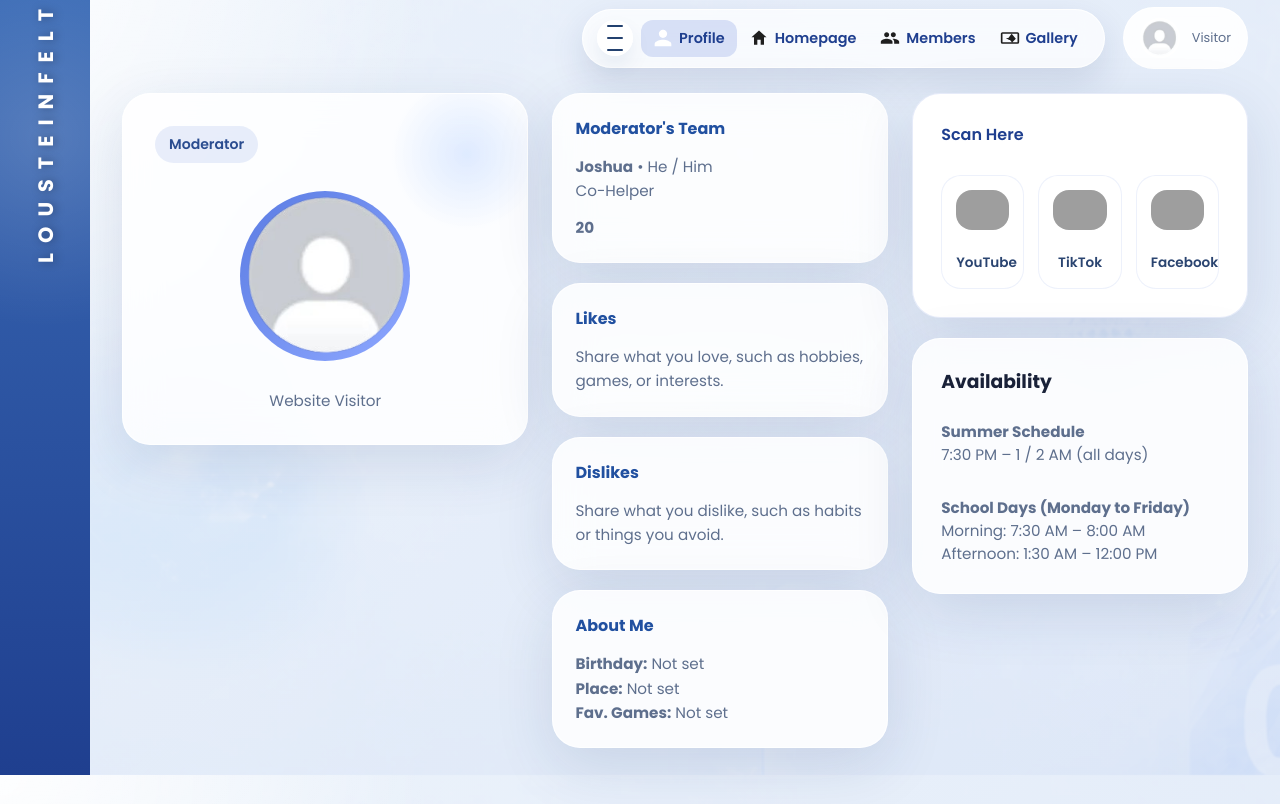
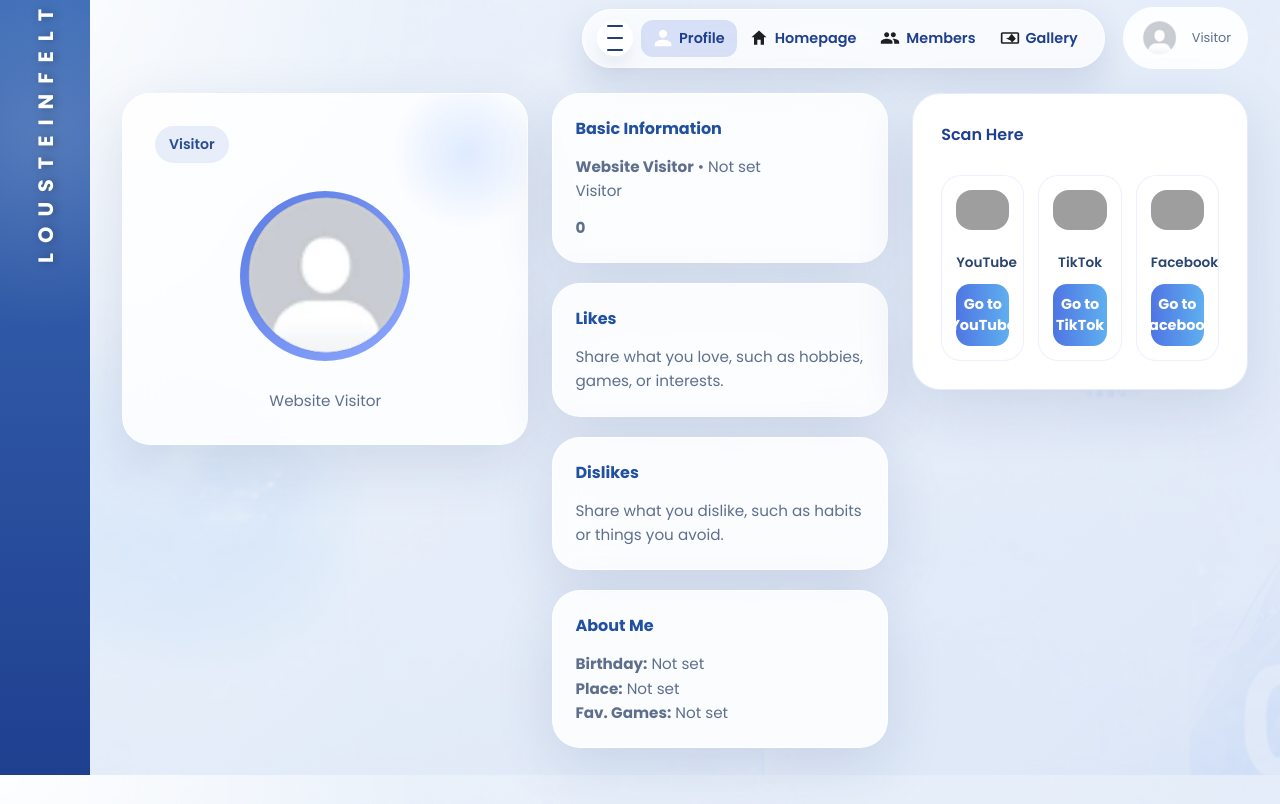
Before and after one commit to joshuaocariza2006/louistenfelt2, a Flask app: template templates/homepage.html in a window 1280 px wide. Shown: the part 25-829 px from the top of the page. Run offline with Flask 3, Linux system fonts and the light colour scheme; the template is opened without the code that fills it, so the values that code supplies are empty; grey boxes are pictures that could not be loaded.

Commit message:
Update homepage.html

```diff
--- a/templates/homepage.html
+++ b/templates/homepage.html
@@ -508,17 +508,22 @@ button {
   font-weight: 600;
   color: #2a4470;
 }
-.availability-card {
-  display: grid;
-  gap: 14px;
-  padding: 28px;
+.qr-card-item a.qr-redirect-button {
+  display: inline-flex;
+  align-items: center;
+  justify-content: center;
+  margin-top: 10px;
+  width: 100%;
+  padding: 10px 12px;
+  border-radius: 14px;
+  background: linear-gradient(90deg, #4f75e3, #5fafef);
+  color: white;
+  text-decoration: none;
+  font-size: 0.9rem;
+  font-weight: 700;
 }
-.availability-card h3 {
-  margin-bottom: 10px;
-}
-.availability-card p {
-  color: var(--muted);
-  font-size: 0.95rem;
+.qr-card-item a.qr-redirect-button:hover {
+  filter: brightness(1.08);
 }
 .members-container {
   display: flex;
@@ -813,7 +818,7 @@ button {
         </div>
         <div class="user-dropdown">
           <button type="button" class="user-chip" onclick="toggleUserMenu(event)" aria-haspopup="true" aria-expanded="false">
-            <img src="/images/placeholder-image.png" alt="Profile avatar">
+            <img src="{{ user.avatar_url or '/images/placeholder-image.png' }}" alt="Profile avatar">
             <div>
               <strong>{{ user.display_name or user.username }}</strong>
               <span>{{ user.role or 'Visitor' }}</span>
@@ -833,10 +838,10 @@ button {
     <section id="profile" class="tab">
       <div class="profile-layout">
         <article class="card profile-card">
-          <div class="role-pill">{{ user.role or 'Moderator' }}</div>
+          <div class="role-pill">{{ user.role or 'Visitor' }}</div>
           <div class="avatar-frame">
             <div class="avatar-wrap">
-              <img src="/images/placeholder-image.png" alt="Profile picture">
+              <img src="{{ user.avatar_url or '/images/placeholder-image.png' }}" alt="Profile picture">
             </div>
           </div>
           <h1>{{ user.display_name or user.username }}</h1>
@@ -845,9 +850,9 @@ button {
 
         <div class="card-column">
           <article class="card small-card">
-            <h3>Moderator's Team</h3>
-            <p><strong>Joshua</strong> &bull; He / Him<br>Co-Helper</p>
-            <p style="margin-top: 12px;"><strong>20</strong></p>
+            <h3>Basic Information</h3>
+            <p><strong>{{ user.team_member_name or 'Website Visitor' }}</strong> &bull; {{ user.team_member_pronouns or 'Not set' }}<br>{{ user.team_member_role or 'Visitor' }}</p>
+            <p style="margin-top: 12px;"><strong>{{ user.team_member_count or '0' }}</strong></p>
           </article>
           <article class="card small-card">
             <h3>Likes</h3>
@@ -870,23 +875,21 @@ button {
             </div>
             <div class="qr-grid">
               <div class="qr-card-item">
-                <img src="https://api.qrserver.com/v1/create-qr-code/?size=120x120&data=https://youtube.com" alt="YouTube QR">
+                <img src="https://api.qrserver.com/v1/create-qr-code/?size=120x120&data={{ (user.youtube_url or 'https://youtube.com') | urlencode }}" alt="YouTube QR">
                 <span>YouTube</span>
+                <a class="qr-redirect-button" href="{{ user.youtube_url or 'https://youtube.com' }}" target="_blank" rel="noopener noreferrer">Go to YouTube</a>
               </div>
               <div class="qr-card-item">
-                <img src="https://api.qrserver.com/v1/create-qr-code/?size=120x120&data=https://tiktok.com" alt="TikTok QR">
+                <img src="https://api.qrserver.com/v1/create-qr-code/?size=120x120&data={{ (user.tiktok_url or 'https://tiktok.com') | urlencode }}" alt="TikTok QR">
                 <span>TikTok</span>
+                <a class="qr-redirect-button" href="{{ user.tiktok_url or 'https://tiktok.com' }}" target="_blank" rel="noopener noreferrer">Go to TikTok</a>
               </div>
               <div class="qr-card-item">
-                <img src="https://api.qrserver.com/v1/create-qr-code/?size=120x120&data=https://facebook.com" alt="Facebook QR">
+                <img src="https://api.qrserver.com/v1/create-qr-code/?size=120x120&data={{ (user.facebook_url or 'https://facebook.com') | urlencode }}" alt="Facebook QR">
                 <span>Facebook</span>
+                <a class="qr-redirect-button" href="{{ user.facebook_url or 'https://facebook.com' }}" target="_blank" rel="noopener noreferrer">Go to Facebook</a>
               </div>
             </div>
-          </article>
-          <article class="card availability-card">
-            <h3>Availability</h3>
-            <p><strong>Summer Schedule</strong><br>7:30 PM – 1 / 2 AM (all days)</p>
-            <p style="margin-top: 16px;"><strong>School Days (Monday to Friday)</strong><br>Morning: 7:30 AM – 8:00 AM<br>Afternoon: 1:30 AM – 12:00 PM</p>
           </article>
         </div>
       </div>
@@ -897,35 +900,35 @@ button {
     <section id="members" class="tab hidden">
       <div class="members-container">
         <div class="members-grid-top">
-          <!-- JOSHUA -->
-          <article class="member-card selected" data-member-id="joshua" data-name="Joshua" data-role="Moderator" data-description="Bot Developer & Programmer" data-bio="A passionate developer who loves creating amazing bots and programming solutions." data-likes="Building bots, mentoring new members, and solving community problems." data-dislikes="Inactivity, unresolved issues, and unclear communication." data-birthday="February 3" data-place="Cebu City" data-games="Genshin, Roblox, MLBB, Left 4 Dead" data-image="/images/profile-pic.png" data-youtube="https://www.youtube.com/@JoshuaTech" data-tiktok="https://www.tiktok.com/@joshua_dev" data-facebook="https://www.facebook.com/joshua.developer" onclick="selectMember(this)">
+          <!-- BLUEBELLTRESS - OWNER -->
+          <article class="member-card selected" data-member-id="bluebelltress" data-name="Bluebelltress" data-role="Owner" data-description="Server Owner and Founder of Loustenfelt" data-bio="Visionary leader who founded and manages the Loustenfelt community with care." data-likes="Community building, creative events, listening to members." data-dislikes="Negativity, drama, lack of inclusivity." data-birthday="November 8" data-place="Davao" data-games="Minecraft, Sims, Stardew Valley" data-image="/images/profile-pic3.png" data-youtube="https://www.youtube.com/@BluebellTress" data-tiktok="https://www.tiktok.com/@bluebelltress_official" data-facebook="https://www.facebook.com/bluebelltress.founder" onclick="selectMember(this)">
+            <img src="/images/profile-pic3.png" alt="Bluebelltress">
+            <h4>Bluebelltress</h4>
+            <p>Owner</p>
+          </article>
+
+          <!-- JOSHUA - MODERATOR -->
+          <article class="member-card" data-member-id="joshua" data-name="Joshua" data-role="Moderator" data-description="Bot Developer & Programmer" data-bio="A passionate developer who loves creating amazing bots and programming solutions." data-likes="Building bots, mentoring new members, and solving community problems." data-dislikes="Inactivity, unresolved issues, and unclear communication." data-birthday="February 3" data-place="Cebu City" data-games="Genshin, Roblox, MLBB, Left 4 Dead" data-image="/images/profile-pic.png" data-youtube="https://www.youtube.com/@JoshuaTech" data-tiktok="https://www.tiktok.com/@joshua_dev" data-facebook="https://www.facebook.com/joshua.developer" onclick="selectMember(this)">
             <img src="/images/profile-pic.png" alt="Joshua">
             <h4>Joshua</h4>
             <p>Moderator</p>
           </article>
 
-          <!-- CELD -->
+          <!-- CELD - MODERATOR -->
           <article class="member-card" data-member-id="celd" data-name="Celd" data-role="Moderator" data-description="Technical Support" data-bio="Dedicated to helping community members with technical issues and troubleshooting." data-likes="Problem-solving, helping others, system optimization." data-dislikes="Ignored tickets, rushed solutions, technical debt." data-birthday="May 15" data-place="Manila" data-games="Roblox, CS:GO, Among Us" data-image="/images/profile-pic2.png" data-youtube="https://www.youtube.com/@CeldSupport" data-tiktok="https://www.tiktok.com/@celd_tech" data-facebook="https://www.facebook.com/celd.support" onclick="selectMember(this)">
             <img src="/images/profile-pic2.png" alt="Celd">
             <h4>Celd</h4>
             <p>Moderator</p>
           </article>
 
-          <!-- BLUEBELLTRESS -->
-          <article class="member-card" data-member-id="bluebelltress" data-name="Bluebelltress" data-role="Owner" data-description="Server Owner and Founder of Loustenfelt" data-bio="Visionary leader who founded and manages the Loustenfelt community with care." data-likes="Community building, creative events, listening to members." data-dislikes="Negativity, drama, lack of inclusivity." data-birthday="November 8" data-place="Davao" data-games="Minecraft, Sims, Stardew Valley" data-image="/images/profile-pic3.png" data-youtube="https://www.youtube.com/@BluebellTress" data-tiktok="https://www.tiktok.com/@bluebelltress_official" data-facebook="https://www.facebook.com/bluebelltress.founder" onclick="selectMember(this)">
-            <img src="/images/profile-pic3.png" alt="Bluebelltress">
-            <h4>Bluebelltress</h4>
-            <p>Owner</p>
-          </article>
-
-          <!-- BLIZZ -->
+          <!-- BLIZZ - GUIDANCE COUNSELOR -->
           <article class="member-card" data-member-id="blizz" data-name="Blizz" data-role="Guidance Counselor" data-description="Strategic operations lead" data-bio="Provides strategic guidance and mentorship to community members and team." data-likes="Mentoring, strategic planning, team collaboration." data-dislikes="Micromanagement, poor planning, lack of vision." data-birthday="July 20" data-place="Quezon City" data-games="Valorant, League of Legends, Overwatch" data-image="/images/profile-pic5.png" data-youtube="https://www.youtube.com/@BlizzGaming" data-tiktok="https://www.tiktok.com/@blizz_mentor" data-facebook="https://www.facebook.com/blizz.strategic" onclick="selectMember(this)">
             <img src="/images/profile-pic5.png" alt="Blizz">
             <h4>Blizz</h4>
             <p>Guidance Counselor</p>
           </article>
 
-          <!-- ICARUSS -->
+          <!-- ICARUSS - GUIDANCE COUNSELOR -->
           <article class="member-card" data-member-id="icaruss" data-name="Icaruss" data-role="Guidance Counselor" data-description="Community support specialist" data-bio="Ensures community harmony and provides support to all members." data-likes="Supporting members, creating safe spaces, engagement." data-dislikes="Conflict without resolution, silent communities, exclusion." data-birthday="January 21" data-place="Makati" data-games="Genshin Impact, Honkai, Animal Crossing" data-image="/images/profile-pic4.png" data-youtube="https://www.youtube.com/@IcarussGaming" data-tiktok="https://www.tiktok.com/@icaruss_community" data-facebook="https://www.facebook.com/icaruss.support" onclick="selectMember(this)">
             <img src="/images/profile-pic4.png" alt="Icaruss">
             <h4>Icaruss</h4>
@@ -936,13 +939,13 @@ button {
           <div class="member-detail-layout">
             <div class="member-detail-card card">
               <div class="member-detail-content">
-                <img id="detailImage" src="/images/profile-pic.png" alt="Member" class="detail-avatar">
+                <img id="detailImage" src="/images/profile-pic3.png" alt="Member" class="detail-avatar">
                 <div class="detail-info">
-                  <h2 id="detailName">Joshua</h2>
-                  <p id="detailRole" class="detail-role">Moderator</p>
-                  <p id="detailDescription" class="detail-description">Bot Developer & Programmer</p>
+                  <h2 id="detailName">Bluebelltress</h2>
+                  <p id="detailRole" class="detail-role">Owner</p>
+                  <p id="detailDescription" class="detail-description">Server Owner and Founder of Loustenfelt</p>
                   <div class="detail-divider"></div>
-                  <p id="detailBio" class="detail-bio">A passionate developer who loves creating amazing bots and programming solutions.</p>
+                  <p id="detailBio" class="detail-bio">Visionary leader who founded and manages the Loustenfelt community with care.</p>
                   <div class="detail-footer">
                     <span class="detail-label">Member since:</span> <span>2024</span>
                   </div>
@@ -972,14 +975,17 @@ button {
                   <div class="qr-card-item">
                     <img id="qr-youtube" src="" alt="YouTube QR">
                     <span>YouTube</span>
+                    <a id="qr-youtube-link" class="qr-redirect-button" href="#" target="_blank" rel="noopener noreferrer">Go to YouTube</a>
                   </div>
                   <div class="qr-card-item">
                     <img id="qr-tiktok" src="" alt="TikTok QR">
                     <span>TikTok</span>
+                    <a id="qr-tiktok-link" class="qr-redirect-button" href="#" target="_blank" rel="noopener noreferrer">Go to TikTok</a>
                   </div>
                   <div class="qr-card-item">
                     <img id="qr-facebook" src="" alt="Facebook QR">
                     <span>Facebook</span>
+                    <a id="qr-facebook-link" class="qr-redirect-button" href="#" target="_blank" rel="noopener noreferrer">Go to Facebook</a>
                   </div>
                 </div>
               </article>
@@ -1060,13 +1066,20 @@ function selectMember(card) {
 }
 
 function updateMemberQRCodes(youtubeUrl, tiktokUrl, facebookUrl) {
-  const youtubeQR = `https://api.qrserver.com/v1/create-qr-code/?size=120x120&data=${encodeURIComponent(youtubeUrl)}`;
-  const tiktokQR = `https://api.qrserver.com/v1/create-qr-code/?size=120x120&data=${encodeURIComponent(tiktokUrl)}`;
-  const facebookQR = `https://api.qrserver.com/v1/create-qr-code/?size=120x120&data=${encodeURIComponent(facebookUrl)}`;
+  const youtubeUrlSafe = youtubeUrl || 'https://youtube.com';
+  const tiktokUrlSafe = tiktokUrl || 'https://tiktok.com';
+  const facebookUrlSafe = facebookUrl || 'https://facebook.com';
+  const youtubeQR = `https://api.qrserver.com/v1/create-qr-code/?size=120x120&data=${encodeURIComponent(youtubeUrlSafe)}`;
+  const tiktokQR = `https://api.qrserver.com/v1/create-qr-code/?size=120x120&data=${encodeURIComponent(tiktokUrlSafe)}`;
+  const facebookQR = `https://api.qrserver.com/v1/create-qr-code/?size=120x120&data=${encodeURIComponent(facebookUrlSafe)}`;
 
   document.getElementById('qr-youtube').src = youtubeQR;
   document.getElementById('qr-tiktok').src = tiktokQR;
   document.getElementById('qr-facebook').src = facebookQR;
+
+  document.getElementById('qr-youtube-link').href = youtubeUrlSafe;
+  document.getElementById('qr-tiktok-link').href = tiktokUrlSafe;
+  document.getElementById('qr-facebook-link').href = facebookUrlSafe;
 }
 
 // Initialize first member on page load
```
